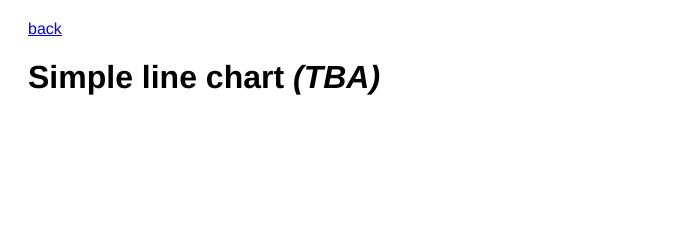
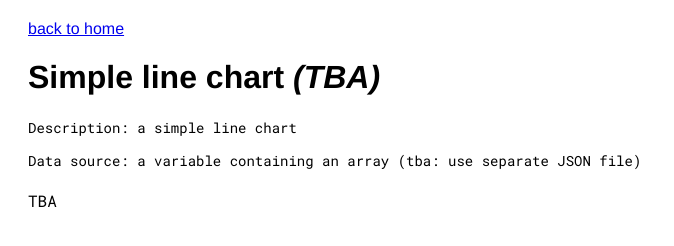
Before and after one commit to arisetyo/data-visualisation-samples, a website built with Vite: page samples/1-linechart.html in a window 1280 px wide. Shown: the whole page, without its empty margins (0-674 px from the left). Built offline with nearby package versions, Linux system fonts and the light colour scheme.

Commit message:
refactoring the samples navigation system

```diff
--- a/charts/1-linechart.js
+++ b/charts/1-linechart.js
@@ -1,6 +1,5 @@
 import '../styles/1-linechart.css'
 
 document.querySelector('#chart').innerHTML = `
-  <a href="..">back</a>
-  <h1>Simple line chart <em>(TBA)</em></h1>
+  TBA
 `
--- a/style.css
+++ b/index.css
@@ -1,4 +1,4 @@
-#app {
+* {
   font-family: Avenir, Helvetica, Arial, sans-serif;
   -webkit-font-smoothing: antialiased;
   -moz-osx-font-smoothing: grayscale;
--- a/samples/1-linechart.html
+++ b/samples/1-linechart.html
@@ -2,11 +2,22 @@
 <html lang="en">
   <head>
     <meta charset="UTF-8" />
-    <link rel="icon" type="image/svg+xml" href="favicon.svg" />
+    <link rel="icon" type="image/svg+xml" href="../favicon.svg" />
     <meta name="viewport" content="width=device-width, initial-scale=1.0" />
     <title>Data visualisation - 1 - Simple line chart [TBA]</title>
+    <link rel="preconnect" href="https://fonts.googleapis.com">
+    <link rel="preconnect" href="https://fonts.gstatic.com" crossorigin>
+    <link href="https://fonts.googleapis.com/css2?family=Roboto+Mono:ital,wght@0,400;0,600;1,400;1,600&display=swap" rel="stylesheet">
   </head>
   <body>
+    <div id="header">
+      <a href="..">back to home</a>
+      <h1>Simple line chart <em>(TBA)</em></h1>
+    </div>
+    <div id="description">
+      <p>Description: a simple line chart</p>
+      <p>Data source: a variable containing an array (tba: use separate JSON file)</p>
+    </div>
     <div id="chart"></div>
     <script type="module" src="/charts/1-linechart.js"></script>
   </body>
--- a/styles/1-linechart.css
+++ b/styles/1-linechart.css
@@ -1,6 +1,18 @@
-#chart {
-  font-family: Avenir, Helvetica, Arial, sans-serif;
+* {
   -webkit-font-smoothing: antialiased;
   -moz-osx-font-smoothing: grayscale;
+}
+
+#header {
+  font-family: Avenir, Helvetica, Arial, sans-serif;
   margin: 20px;
 }
+
+#description, #chart {
+  font-family: 'Roboto Mono', monospace;
+  margin: 20px;
+}
+
+#description > p {
+  font-size: 14px;
+}
```
Also changed, not shown: index.html (+6 -2 lines), main.js (deleted, +0 -7 lines).
